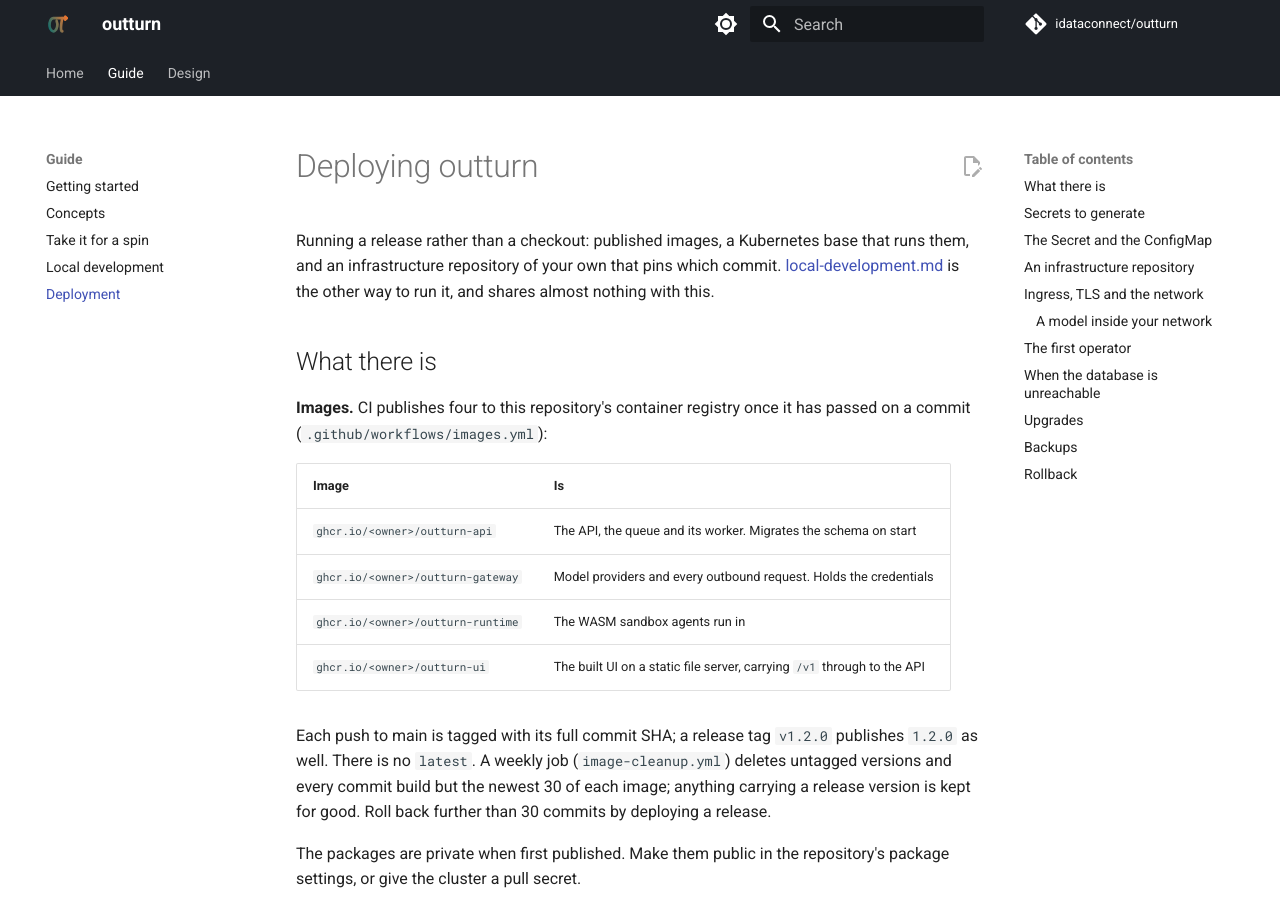
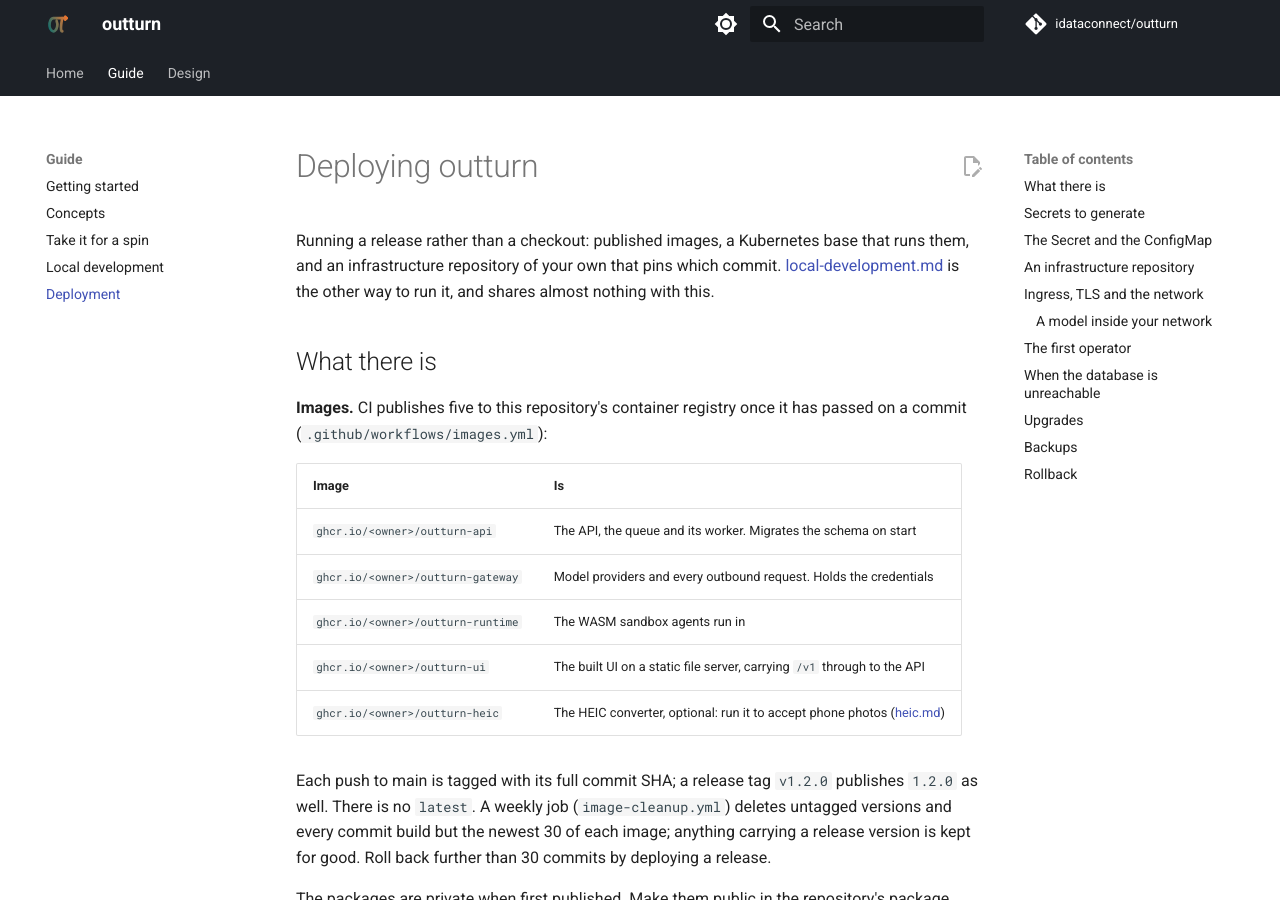
Before and after one commit to idataconnect/outturn, an MkDocs documentation site: the page built from docs/deployment.md, in a window 1280 px wide and 900 px high. Built offline with MkDocs 1.6.1 and Material for MkDocs 9.7.7, drawn with Linux system fonts in a browser that asks for light colours; comment, search, counter and statistics services are not loaded; some of the changed text lies outside the part shown.

Commit message:
Publish the HEIC converter beside the tiers
A deployment that wants phone photos runs the converter, and had nowhere to
pull it from: only the four tiers were published. It is optional rather than
a fixture, so it goes out with them, tagged and pinned the same way.

Co-Authored-By: Claude Opus 5.5 <noreply@anthropic.com>

```diff
--- a/docs/deployment.md
+++ b/docs/deployment.md
@@ -7,7 +7,7 @@ it, and shares almost nothing with this.
 
 ## What there is
 
-**Images.** CI publishes four to this repository's container registry once it
+**Images.** CI publishes five to this repository's container registry once it
 has passed on a commit (`.github/workflows/images.yml`):
 
 | Image | Is |
@@ -16,6 +16,7 @@ has passed on a commit (`.github/workflows/images.yml`):
 | `ghcr.io/<owner>/outturn-gateway` | Model providers and every outbound request. Holds the credentials |
 | `ghcr.io/<owner>/outturn-runtime` | The WASM sandbox agents run in |
 | `ghcr.io/<owner>/outturn-ui` | The built UI on a static file server, carrying `/v1` through to the API |
+| `ghcr.io/<owner>/outturn-heic` | The HEIC converter, optional: run it to accept phone photos ([heic.md](heic.md)) |
 
 Each push to main is tagged with its full commit SHA; a release tag `v1.2.0`
 publishes `1.2.0` as well. There is no `latest`. A weekly job
```
Also changed, not shown: other parts of docs/deployment.md (+1 -1 lines), 1 other file.
